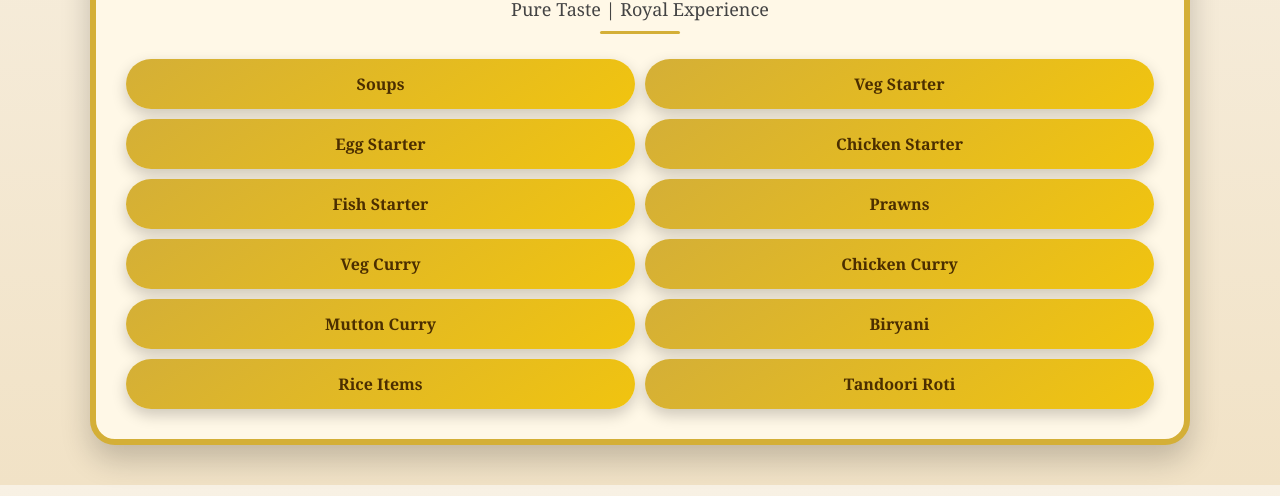
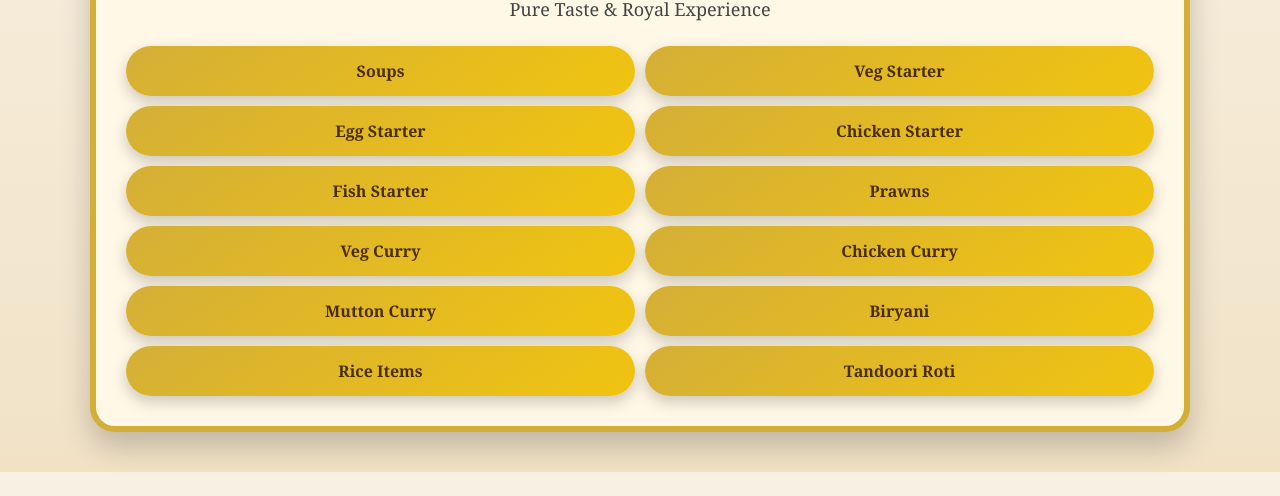
Before and after one commit to abhishekveerabomma/sv-restaurant-menu, a plain HTML site: page index.html in a window 1280 px wide. Shown: the part 304-800 px from the top of the page. Drawn offline with Linux system fonts and the light colour scheme.

Commit message:
removed the underline

```diff
--- a/index.html
+++ b/index.html
@@ -11,7 +11,7 @@
     <h1 class="restaurant-name">SV Restaurant</h1>
     <h1 class="restaurant-name">&</h1>
     <h1 class="restaurant-name">Dhaba</h1>
-    <p class="restaurant-sub">Pure Taste  |  Royal Experience </p>
+    <p class="restaurant-sub">Pure Taste & Royal Experience </p>
 
     <div class="menu-grid">
         <a href="soups.html" class="menu-btn">Soups</a>
--- a/style.css
+++ b/style.css
@@ -37,15 +37,6 @@ body {
      position: relative;
 }
 
-.restaurant-sub::after {
-    content: "";
-    display: block;
-    width: 80px;
-    height: 3px;
-    background: #d4af37;
-    margin: 10px auto 0;
-    border-radius: 5px;
-}
 
 .menu-grid {
     display: grid;
```
